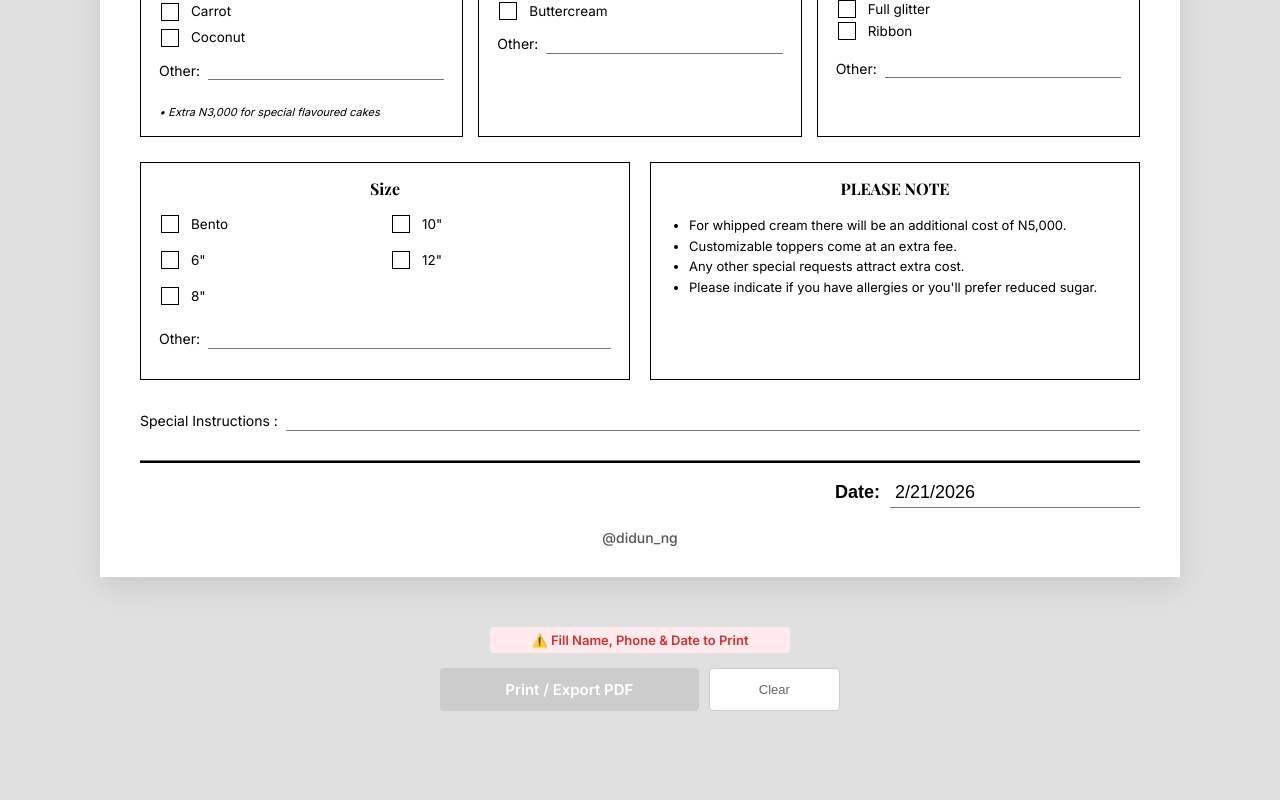
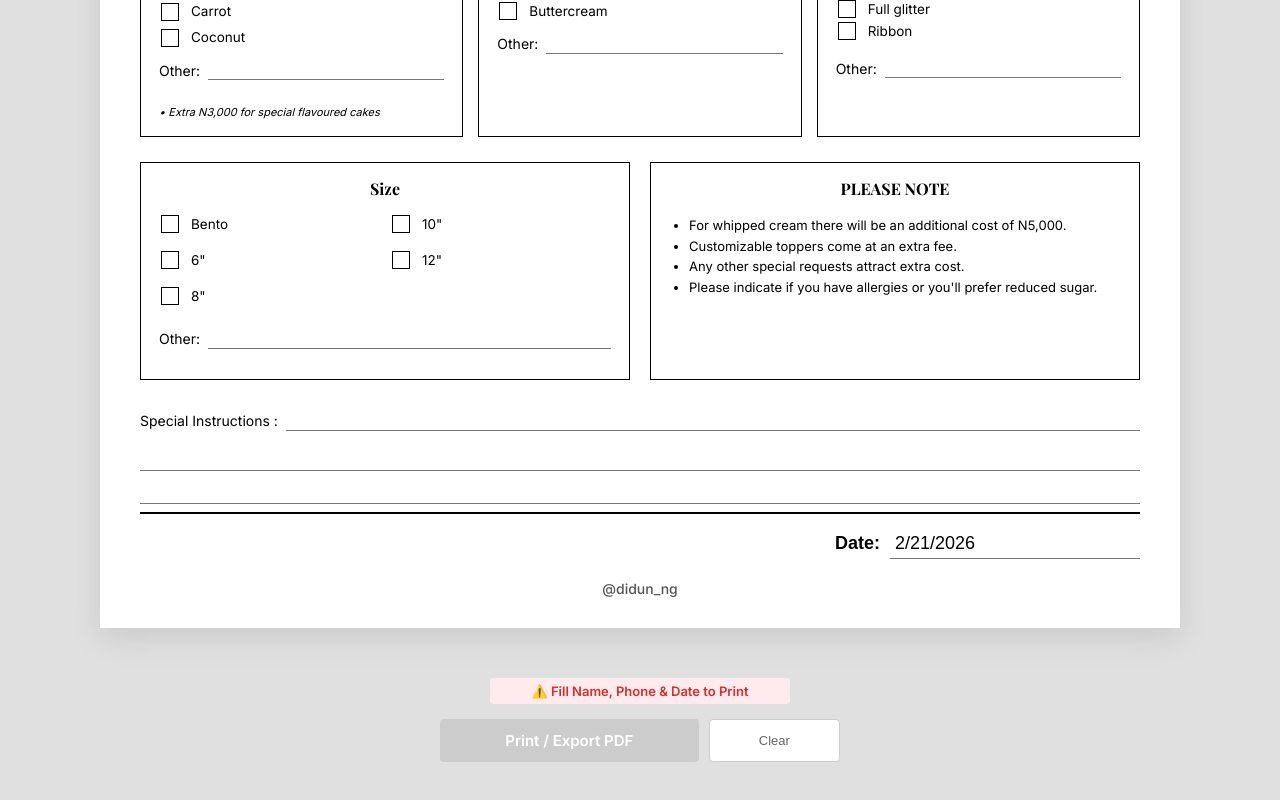
Before and after one commit to joethesaint/didun-cake-form, a React (Vite) app: page / in a window 1280 px wide. Shown: the part 638-1438 px from the top of the page. Before the commit the page ends 1399 px from the top, so only its background shows below. Built offline with nearby package versions, Linux system fonts and the light colour scheme; a web font is replaced by a local one.

Commit message:
fix: restore extra lines for special instructions

```diff
--- a/src/components/OrderForm.tsx
+++ b/src/components/OrderForm.tsx
@@ -236,7 +236,8 @@ const OrderForm: React.FC = () => {
                 <span>Special Instructions :</span>
                 <input className="field-line" style={{ flex: 1, minWidth: 0 }} aria-label="Special Instructions" value={formData.specialInstructions} onChange={e => setFormData(p => ({ ...p, specialInstructions: e.target.value }))} />
             </div>
-            <div className="field-line" style={{ height: '15px' }}></div>
+            <div className="field-line" style={{ height: '25px', marginBottom: '8px' }}></div>
+            <div className="field-line" style={{ height: '25px', marginBottom: '8px' }}></div>
 
             {/* Footer Branding */}
             <div style={{ marginTop: 'auto', borderTop: '2px solid #000', paddingTop: '15px', display: 'flex', justifyContent: 'flex-end', alignItems: 'flex-end' }}>
```
